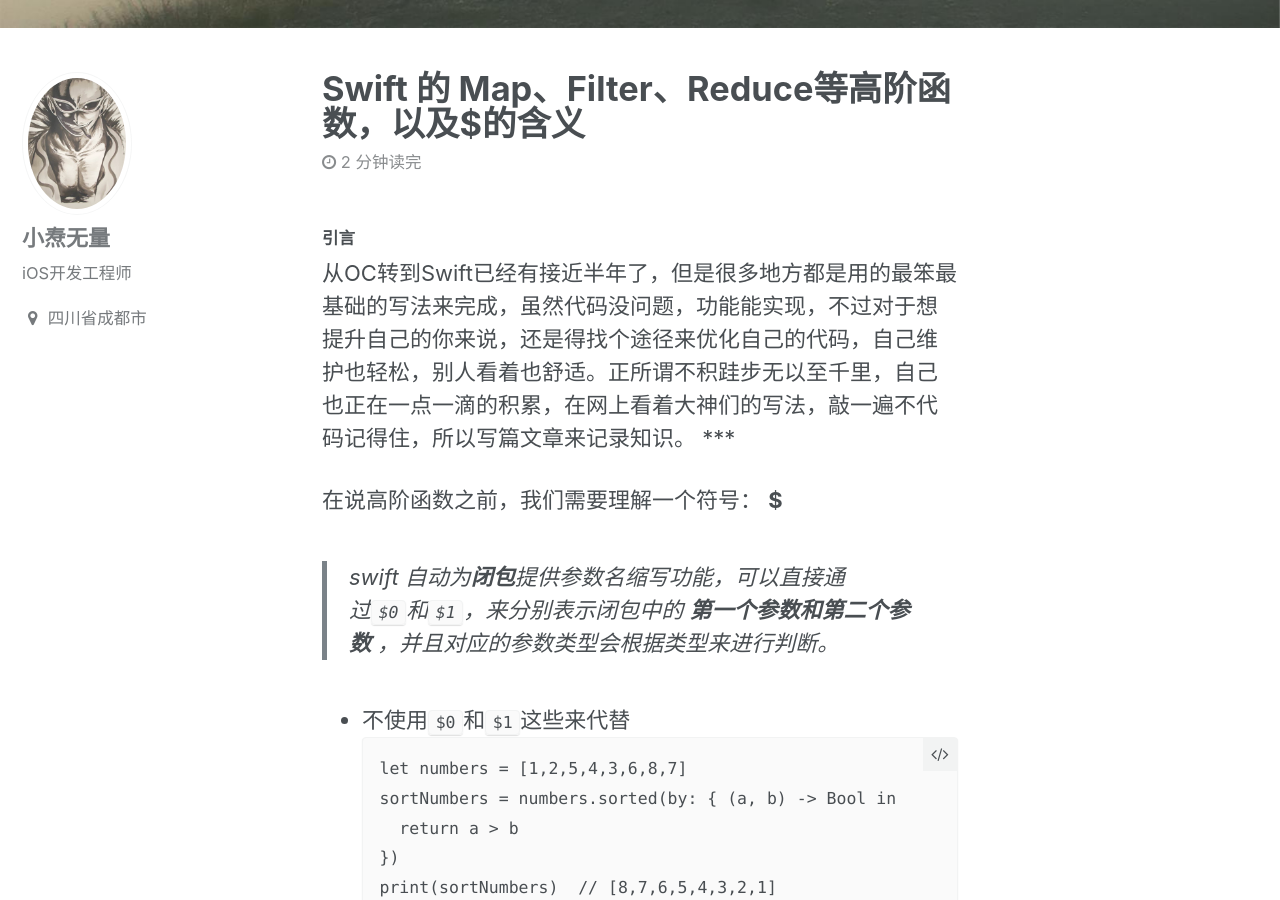
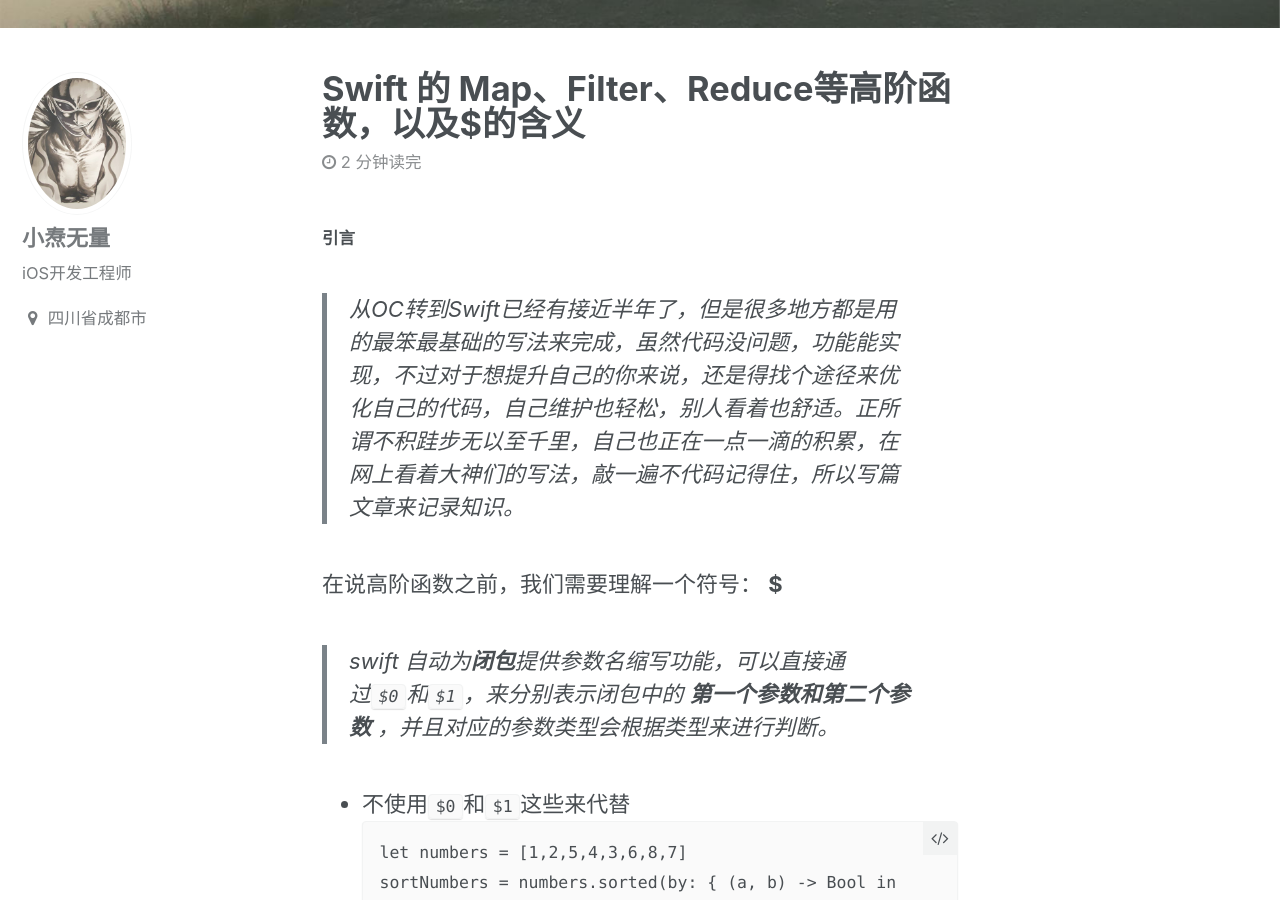
Before and after one commit to xiaotaowuliang/xiaotaowuliang.github.io, a Jekyll site: the page built from _posts/2018-03-04-Swift-Tips.md, in a window 1280 px wide and 900 px high, scrolled down 503 px. Built offline with Jekyll 4.4.1, drawn with Linux system fonts in a browser that asks for light colours.

Commit message:
文章格式修改

```diff
--- a/_posts/2018-03-04-Swift-Tips.md
+++ b/_posts/2018-03-04-Swift-Tips.md
@@ -10,8 +10,9 @@
 
 ##### 引言
 
-从OC转到Swift已经有接近半年了，但是很多地方都是用的最笨最基础的写法来完成，虽然代码没问题，功能能实现，不过对于想提升自己的你来说，还是得找个途径来优化自己的代码，自己维护也轻松，别人看着也舒适。正所谓不积跬步无以至千里，自己也正在一点一滴的积累，在网上看着大神们的写法，敲一遍不代码记得住，所以写篇文章来记录知识。
-***
+> 从OC转到Swift已经有接近半年了，但是很多地方都是用的最笨最基础的写法来完成，虽然代码没问题，功能能实现，不过对于想提升自己的你来说，还是得找个途径来优化自己的代码，自己维护也轻松，别人看着也舒适。正所谓不积跬步无以至千里，自己也正在一点一滴的积累，在网上看着大神们的写法，敲一遍不代码记得住，所以写篇文章来记录知识。
+
+
 
 在说高阶函数之前，我们需要理解一个符号： __$__
 
```
